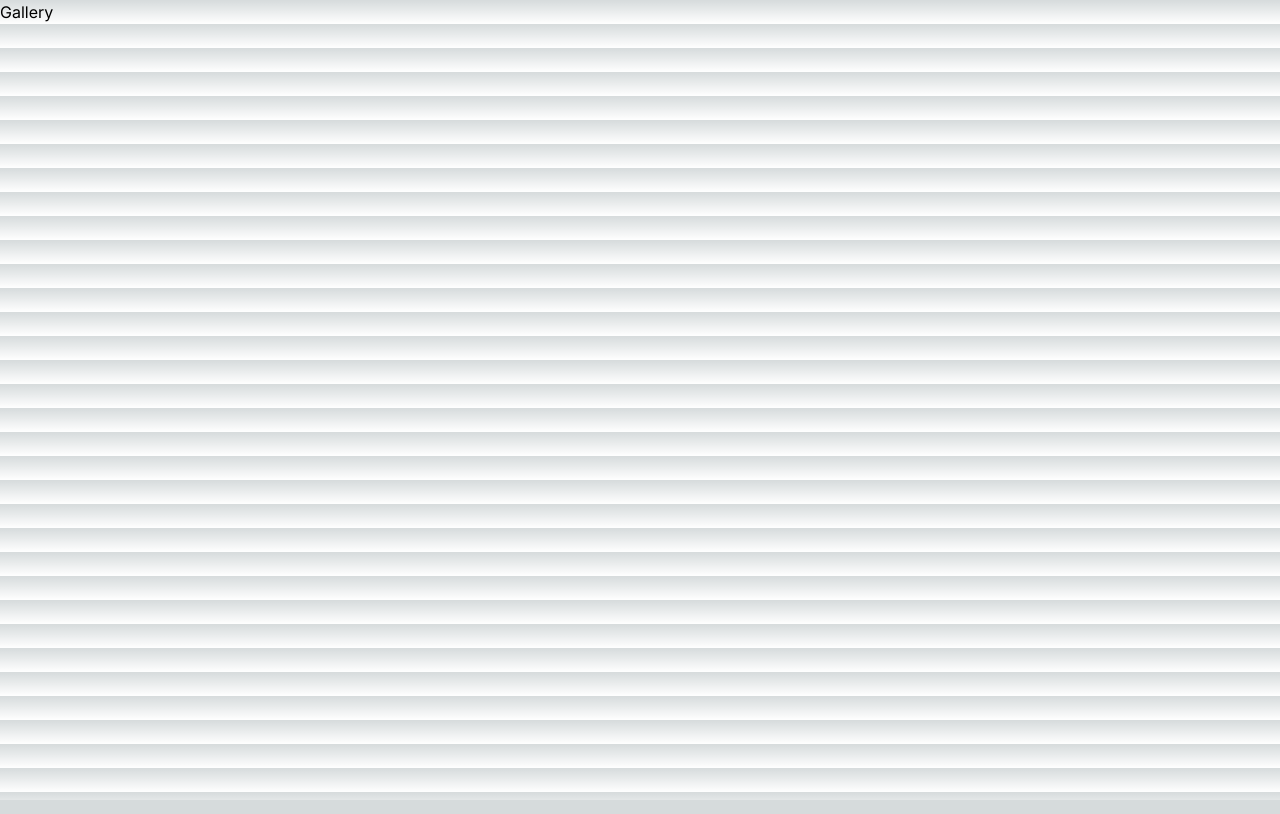
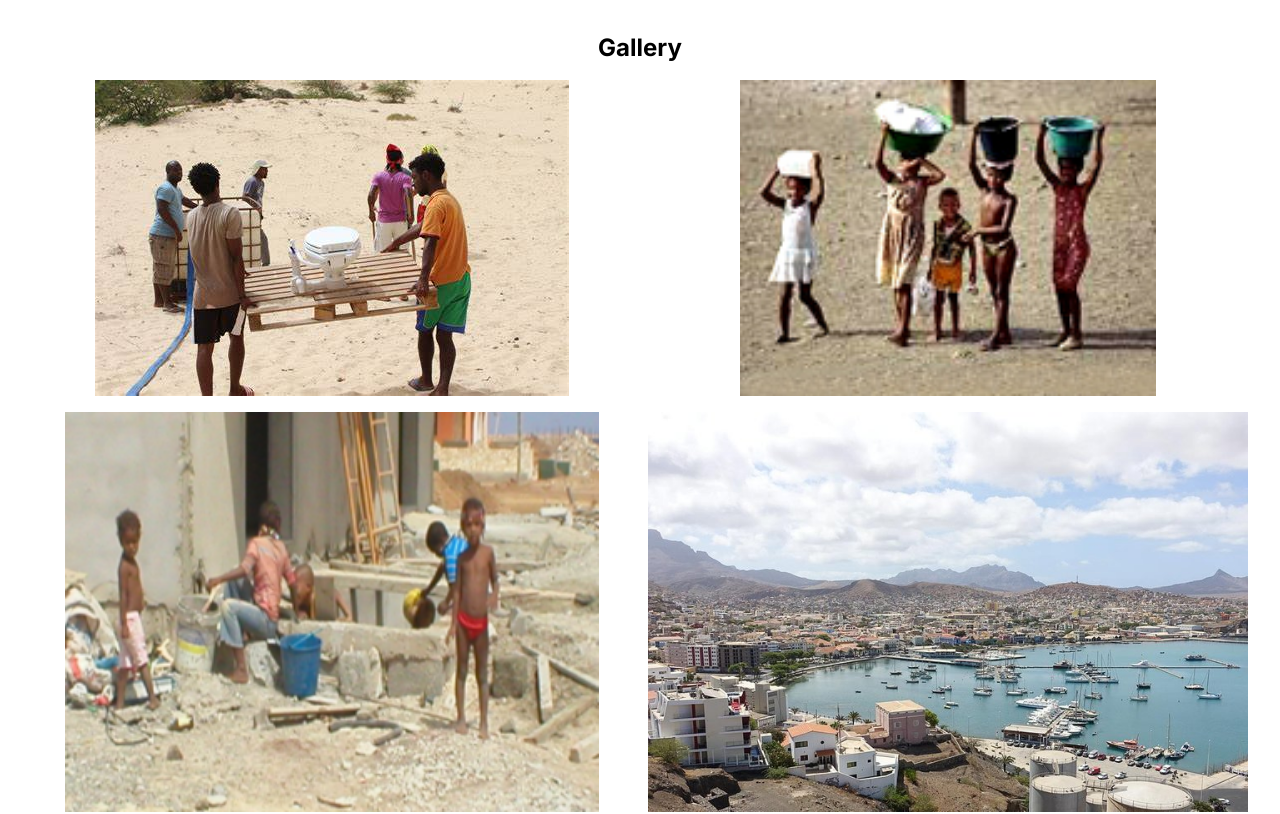
Before and after one commit to jacam666/capeverde, a Next.js app: page /galleryPage in a window 1280 px wide. Shown: the top 814 px of the page. Built offline with nearby package versions, Linux system fonts and the light colour scheme.

Commit message:
added temp images to the gallery page

```diff
--- a/src/app/galleryPage/page.tsx
+++ b/src/app/galleryPage/page.tsx
@@ -1,5 +1,58 @@
 export default function Gallery () {
     return (
-        <h1>Gallery</h1>
+        <div className="p-8 bg-white">
+            <h1 className="text-2xl font-bold text-black mb-4 text-center">Gallery</h1>
+            <div className="grid grid-cols-2 gap-4">
+                <div className="flex justify-center">
+                    <img src="images/OIP (2).jpeg" alt="Image 1" className="max-w-full" />
+                </div>
+                <div className="flex justify-center">
+                    <img src="/images/R.jpeg" alt="Image 2" className="max-w-full" />
+                </div>
+                <div className="flex justify-center">
+                    <img src="/images/R.png" alt="Image 3" className="max-w-full" />
+                </div>
+                <div className="flex justify-center">
+                    <img src="/images/06.jpg" alt="Image 4" className="max-w-full" />
+                </div>
+                <div className="flex justify-center">
+                    <img src="images/OIP (2).jpeg" alt="Image 1" className="max-w-full" />
+                </div>
+                <div className="flex justify-center">
+                    <img src="/images/R.jpeg" alt="Image 2" className="max-w-full" />
+                </div>
+                <div className="flex justify-center">
+                    <img src="/images/R.png" alt="Image 3" className="max-w-full" />
+                </div>
+                <div className="flex justify-center">
+                    <img src="/images/06.jpg" alt="Image 4" className="max-w-full" />
+                </div>
+                <div className="flex justify-center">
+                    <img src="images/OIP (2).jpeg" alt="Image 1" className="max-w-full" />
+                </div>
+                <div className="flex justify-center">
+                    <img src="/images/R.jpeg" alt="Image 2" className="max-w-full" />
+                </div>
+                <div className="flex justify-center">
+                    <img src="/images/R.png" alt="Image 3" className="max-w-full" />
+                </div>
+                <div className="flex justify-center">
+                    <img src="/images/06.jpg" alt="Image 4" className="max-w-full" />
+                </div>
+                <div className="flex justify-center">
+                    <img src="images/OIP (2).jpeg" alt="Image 1" className="max-w-full" />
+                </div>
+                <div className="flex justify-center">
+                    <img src="/images/R.jpeg" alt="Image 2" className="max-w-full" />
+                </div>
+                <div className="flex justify-center">
+                    <img src="/images/R.png" alt="Image 3" className="max-w-full" />
+                </div>
+                <div className="flex justify-center">
+                    <img src="/images/06.jpg" alt="Image 4" className="max-w-full" />
+                </div>
+
+            </div>
+        </div>
     );
 }
```
Also changed, not shown: public/images/R.jpeg (added).
